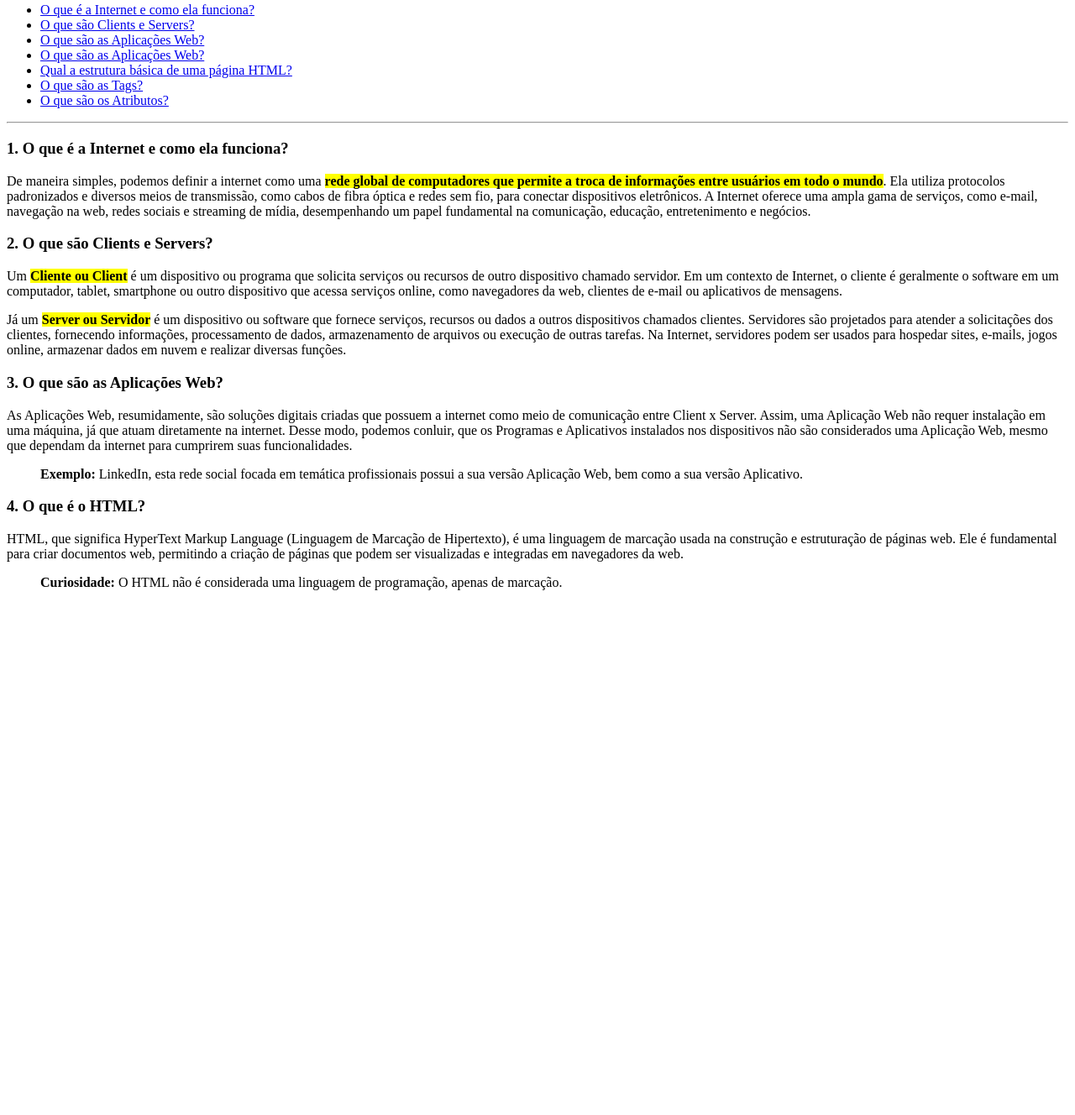
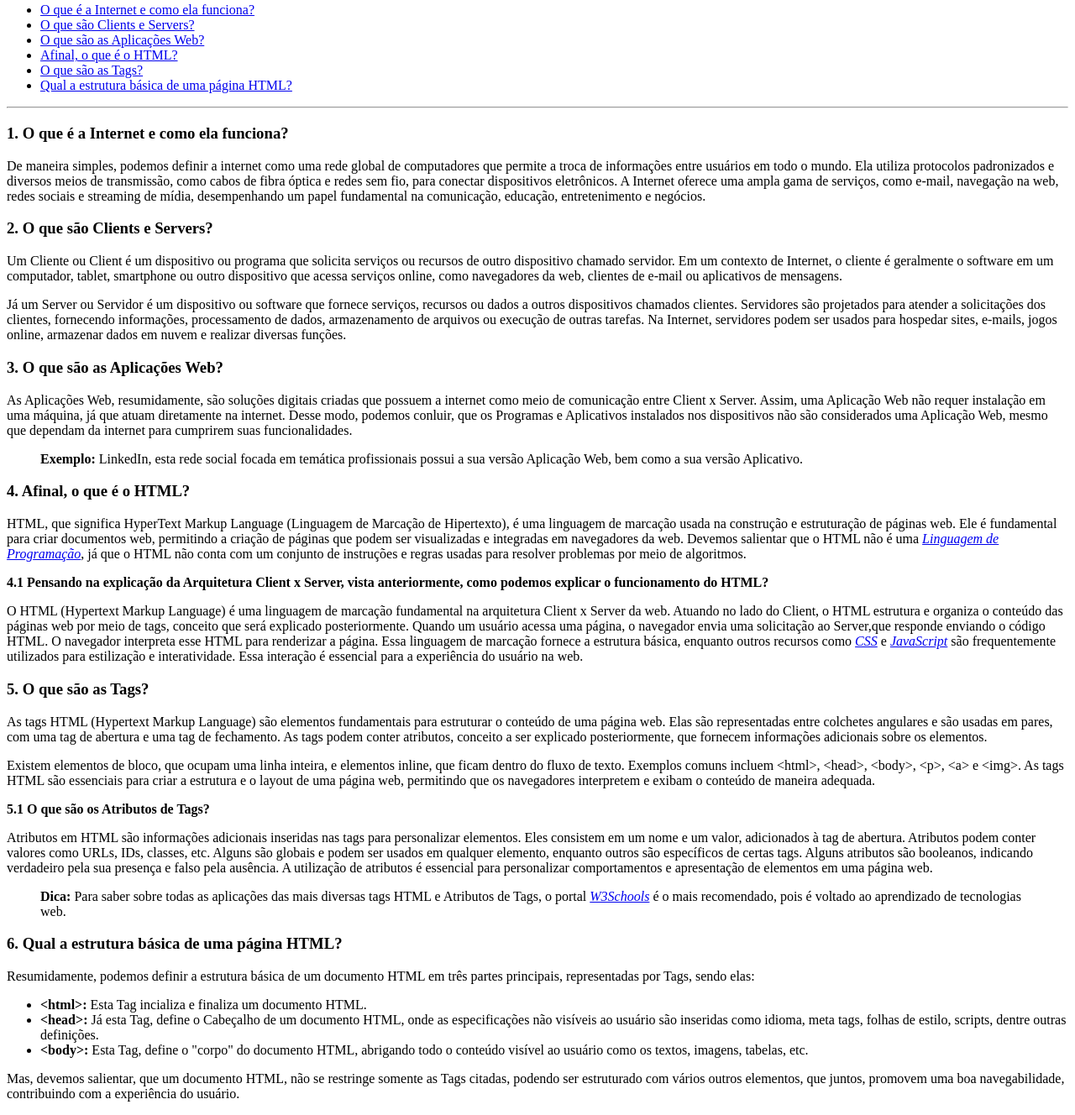
Before and after one commit to AryaneMachado/Estudo_Complementar_FrontEnd, a plain HTML site: page Formação HTML Developer (DIO)/Módulo 1 - Primeiros Passos/Projeto - Página Web/index.html in a window 1280 px wide. Shown: the part 138-1466 px from the top of the page at 84% size. Before the commit the page ends 857 px from the top, so only its background shows below. Drawn offline with Linux system fonts and the light colour scheme.

Commit message:
Ary1 - 28/01 - Texto inserido Projeto 1

```diff
--- a/Formação HTML Developer (DIO)/Módulo 1 - Primeiros Passos/Projeto - Página Web/index.html
+++ b/Formação HTML Developer (DIO)/Módulo 1 - Primeiros Passos/Projeto - Página Web/index.html
@@ -15,26 +15,25 @@
         <li><a href="#internet">O que é a Internet e como ela funciona?</a></li>
         <li><a href="#client_server">O que são Clients e Servers?</a></li>
         <li><a href="#aplicacao_web">O que são as Aplicações Web?</a></li>
-        <li><a href="#html">O que são as Aplicações Web?</a></li>
+        <li><a href="#html">Afinal, o que é o HTML?</a></li>
+        <li><a href="#tags">O que são as Tags?</a></li>
         <li><a href="#estrutura">Qual a estrutura básica de uma página HTML?</a></li>
-        <li><a href="#tags">O que são as Tags?</a></li>
-        <li><a href="#atributos">O que são os Atributos?</a></li>
     </ul>
     <hr>
 
     <h3 id="internet">1. O que é a Internet e como ela funciona?</h3>
-    <p>De maneira simples, podemos definir a internet como uma <strong><mark>rede global de computadores que permite a troca de
-    informações entre usuários em todo o mundo</mark></strong>. Ela utiliza protocolos padronizados e diversos meios de transmissão,
+    <p>De maneira simples, podemos definir a internet como uma rede global de computadores que permite a troca de
+    informações entre usuários em todo o mundo. Ela utiliza protocolos padronizados e diversos meios de transmissão,
     como cabos de fibra óptica e redes sem fio, para conectar dispositivos eletrônicos. A Internet oferece uma ampla
     gama de serviços, como e-mail, navegação na web, redes sociais e streaming de mídia, desempenhando um papel fundamental
      na comunicação, educação, entretenimento e negócios.</p>
 
     <h3 id="client_server">2. O que são Clients e Servers?</h3>
-    <p>Um <strong><mark>Cliente ou Client<mark></strong> é um dispositivo ou programa que solicita serviços ou recursos de outro dispositivo chamado servidor.
+    <p>Um Cliente ou Client é um dispositivo ou programa que solicita serviços ou recursos de outro dispositivo chamado servidor.
     Em um contexto de Internet, o cliente é geralmente o software em um computador, tablet, smartphone ou outro dispositivo
     que acessa serviços online, como navegadores da web, clientes de e-mail ou aplicativos de mensagens.</p>
 
-    <p>Já um <strong><mark>Server ou Servidor</mark></strong> é um dispositivo ou software que fornece serviços, recursos ou dados a outros dispositivos chamados clientes.
+    <p>Já um Server ou Servidor é um dispositivo ou software que fornece serviços, recursos ou dados a outros dispositivos chamados clientes.
     Servidores são projetados para atender a solicitações dos clientes, fornecendo informações, processamento de dados, armazenamento de arquivos ou execução de outras tarefas.
     Na Internet, servidores podem ser usados para hospedar sites, e-mails, jogos online, armazenar dados em nuvem e realizar diversas funções.</p>
 
@@ -46,13 +45,47 @@
     <blockquote><strong>Exemplo: </strong>LinkedIn, esta rede social focada em temática profissionais possui a sua versão Aplicação Web,
     bem como a sua versão Aplicativo.</blockquote>
 
-    <h3 id="html">4. O que é o HTML?</h3>
+    <h3 id="html">4. Afinal, o que é o HTML?</h3>
     <p>HTML, que significa HyperText Markup Language (Linguagem de Marcação de Hipertexto), é uma linguagem de marcação usada na construção e
     estruturação de páginas web. Ele é fundamental para criar documentos web, permitindo a criação de páginas que podem ser visualizadas e integradas em
-    navegadores da web.</p>
-    <blockquote><strong>Curiosidade:</strong> O HTML não é considerada uma linguagem de programação, apenas de marcação.</blockquote>
+    navegadores da web. Devemos salientar que o HTML não é uma <i><a href="https://rockcontent.com/br/blog/linguagem-de-programacao/" target="_blank">Linguagem de Programação</a></i>,
+    já que o HTML não conta com um conjunto de instruções e regras usadas para resolver problemas por meio de algoritmos.</p>
 
+    <p><strong>4.1 Pensando na explicação da Arquitetura Client x Server, vista anteriormente, como podemos explicar o funcionamento do HTML?</strong></p>
+    <p>O HTML (Hypertext Markup Language) é uma linguagem de marcação fundamental na arquitetura Client x Server da web. Atuando no lado do Client, o
+    HTML estrutura e organiza o conteúdo das páginas web por meio de tags, conceito que será explicado posteriormente. Quando um usuário acessa uma página, o
+    navegador envia uma solicitação ao Server,que responde enviando o código HTML. O navegador interpreta esse HTML para renderizar a página. Essa linguagem de
+    marcação fornece a estrutura básica, enquanto outros recursos como <i><a href="https://www.hostinger.com.br/tutoriais/o-que-e-css-guia-basico-de-css" target="_blank">CSS</a></i>
+    e <i><a href="https://developer.mozilla.org/pt-BR/docs/Learn/JavaScript/First_steps/What_is_JavaScript" target="_blank">JavaScript</a></i> são frequentemente utilizados para estilização e interatividade.
+    Essa interação é essencial para a experiência do usuário na web.
 
+    <h3 id="tags">5. O que são as Tags?</h3>
+    <p>As tags HTML (Hypertext Markup Language) são elementos fundamentais para estruturar o conteúdo de uma página web. Elas são representadas entre colchetes
+    angulares e são usadas em pares, com uma tag de abertura e uma tag de fechamento. As tags podem conter atributos, conceito a ser explicado posteriormente, que fornecem informações adicionais sobre
+    os elementos.
+    <p>Existem elementos de bloco, que ocupam uma linha inteira, e elementos inline, que ficam dentro do fluxo de texto. Exemplos comuns incluem &lt;html&gt;, &lt;head&gt;,
+    &lt;body&gt;, &lt;p&gt;, &lt;a&gt; e &lt;img&gt;. As tags HTML são essenciais para criar a estrutura e o layout de uma página web, permitindo que os navegadores interpretem e exibam
+    o conteúdo de maneira adequada.</p>
+
+    <p><strong>5.1 O que são os Atributos de Tags?</strong></p>
+    <p>Atributos em HTML são informações adicionais inseridas nas tags para personalizar elementos. Eles consistem em um nome e um valor, adicionados à tag de abertura. Atributos podem conter valores
+    como URLs, IDs, classes, etc. Alguns são globais e podem ser usados em qualquer elemento, enquanto outros são específicos de certas tags. Alguns atributos são booleanos, indicando verdadeiro pela
+    sua presença e falso pela ausência. A utilização de atributos é essencial para personalizar comportamentos e apresentação de elementos em uma página web.</p>
+
+    <blockquote><strong>Dica:</strong> Para saber sobre todas as aplicações das mais diversas tags HTML e Atributos de Tags, o portal <i><a href="https://www.w3schools.com" target="_blank">W3Schools</a></i>
+    é o mais recomendado, pois é voltado ao aprendizado de tecnologias web.</blockquote>
+
+    <h3 id="estrutura">6. Qual a estrutura básica de uma página HTML?</h3>
+    <p>Resumidamente, podemos definir a estrutura básica de um documento HTML em três partes principais, representadas por Tags, sendo elas:</p>
+    <ul>
+        <li><strong>&lt;html&gt;:</strong> Esta Tag incializa e finaliza um documento HTML.</li>
+        <li><strong>&lt;head&gt;:</strong> Já esta Tag, define o Cabeçalho de um documento HTML, onde as especificações não visíveis ao usuário são inseridas
+        como idioma, meta tags, folhas de estilo, scripts, dentre outras definições.</li>
+        <li><strong>&lt;body&gt;:</strong> Esta Tag, define o "corpo" do documento HTML, abrigando todo o conteúdo visível ao usuário como os textos,
+        imagens, tabelas, etc.</li>
+    </ul>
+    <p>Mas, devemos salientar, que um documento HTML, não se restringe somente as Tags citadas, podendo ser estruturado com vários outros elementos,
+    que juntos, promovem uma boa navegabilidade, contribuindo com a experiência do usuário.</p>
 
 
 </body>
```
